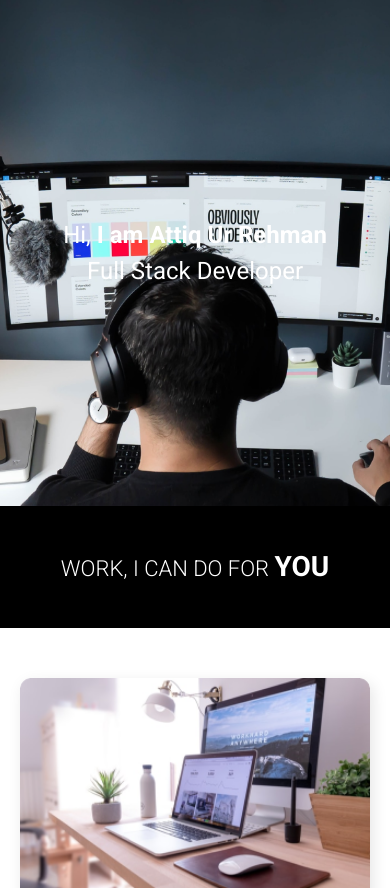
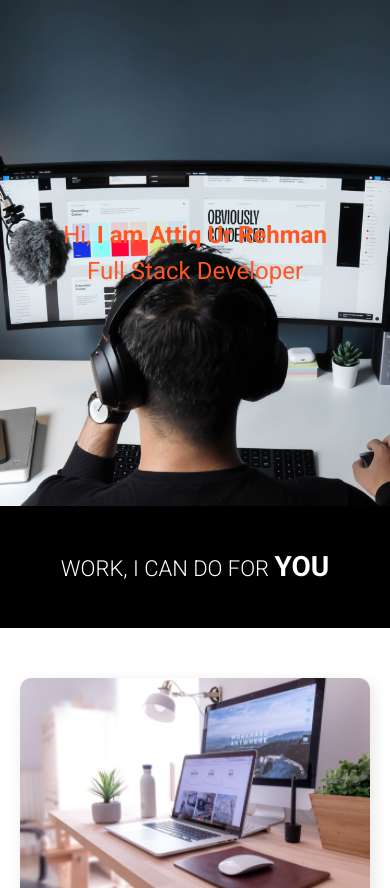
Before and after one commit to attiq-ur-rehman4855/developer-landing-page, a plain HTML site: page index.html in a window 390 px wide. Shown: the top 888 px of the page. Drawn offline with Linux system fonts and the light colour scheme.

```diff
--- a/index.html
+++ b/index.html
@@ -11,7 +11,7 @@
 <body>
   <section class="hero_section">
     <div class="text_container">
-      <h2><span class="lg_text">Hi,</span> I am Attiq Ur Rehman</h2>
+      <h2 style="color: #FF5722;"><span class="lg_text">Hi,</span> I am Attiq Ur Rehman</h2>
       <h1 class="lg_text">Full Stack Developer</h1>
     </div>
   </section>
--- a/style.CSS
+++ b/style.CSS
@@ -34,6 +34,7 @@ html, body {
 .lg_text {
   font-size: 72px;
   font-weight: 400;
+  color: #FF5722;
 }
 
 .black_box {
```
